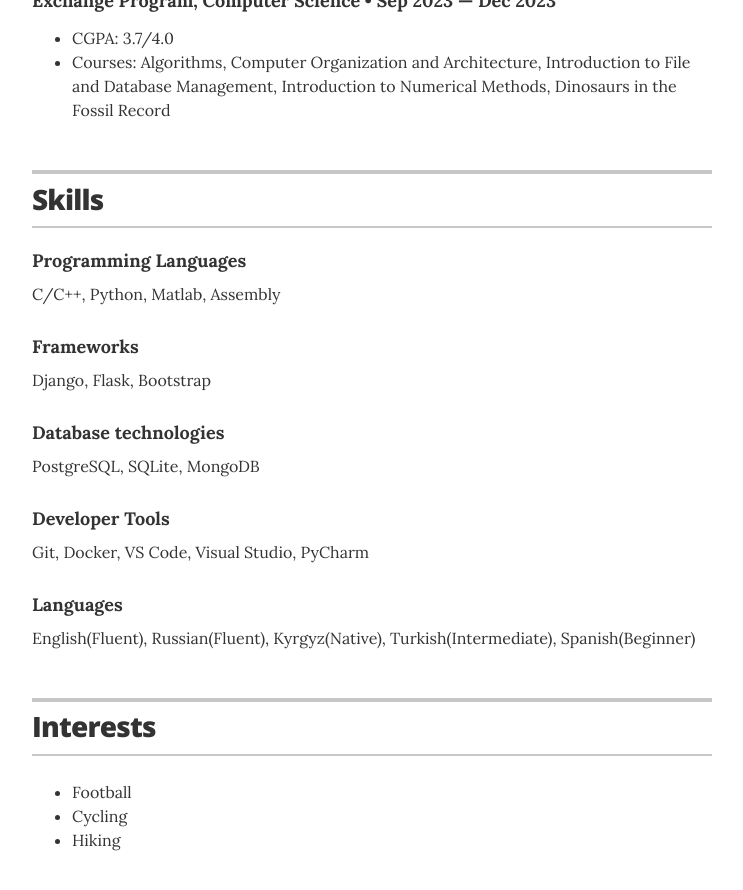
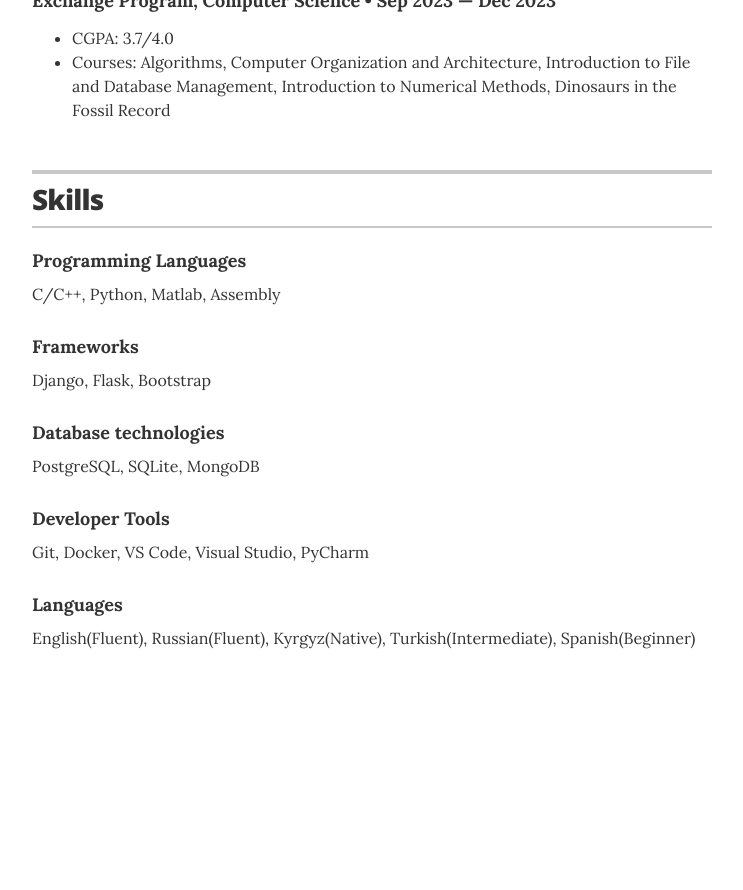
Before and after one commit to Akbro23/akbro23.github.io, a Jekyll site: the page built from index.html, in a window 1280 px wide and 900 px high, scrolled down 1443 px. Shown: the top 890 px of the window, without its empty margins (268-1011 px from the left). Built offline with Jekyll 4.4.1, drawn with Linux system fonts in a browser that asks for light colours; after the commit the page ends 2141 px from its top, so only the background shows below that; some of the changed lines change nothing that is shown.

Commit message:
Update _config.yml

```diff
--- a/_config.yml
+++ b/_config.yml
@@ -40,7 +40,7 @@ resume_section_skills:          true
 resume_section_recognition:     false
 resume_section_links:           false
 resume_section_associations:    false
-resume_section_interests:       true
+resume_section_interests:       false
 
 # Resume social links
 # uncomment the options you wish to display, and add your own URL
```
